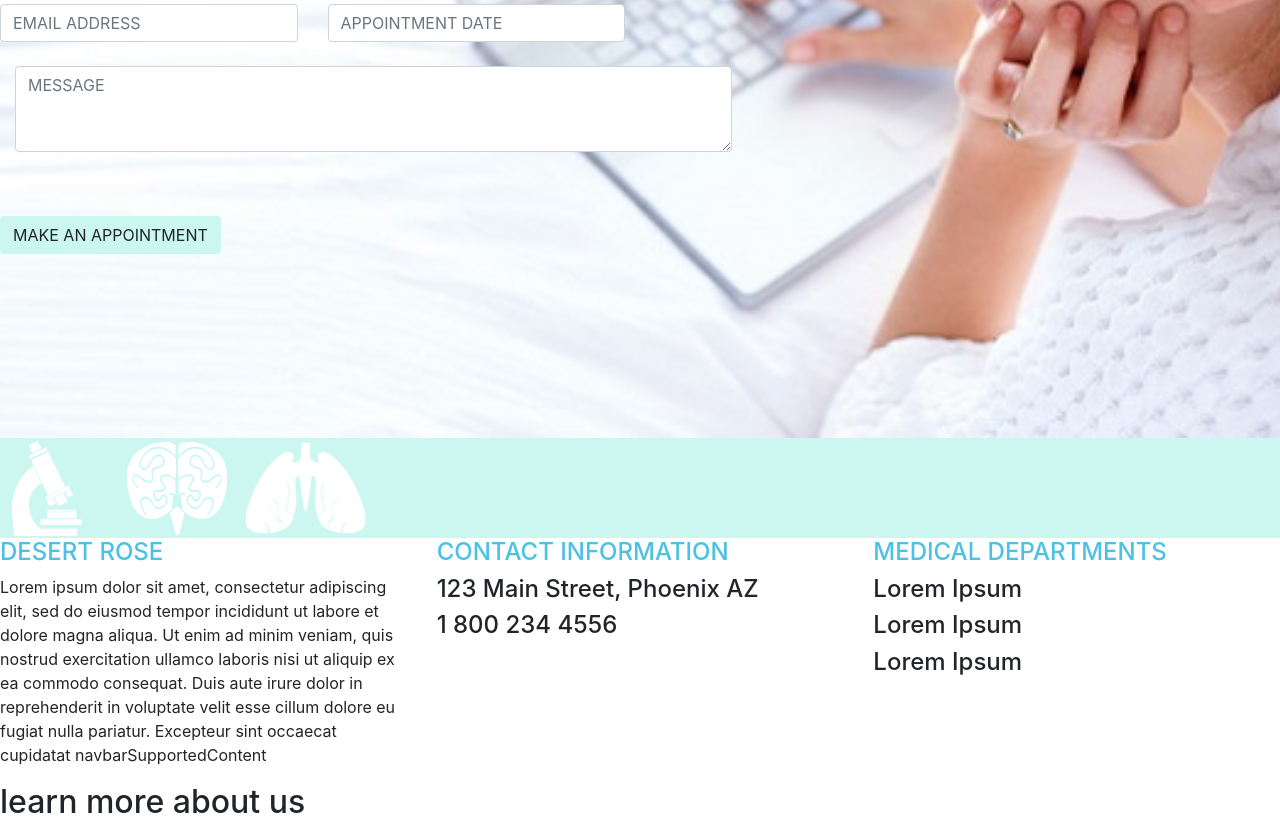
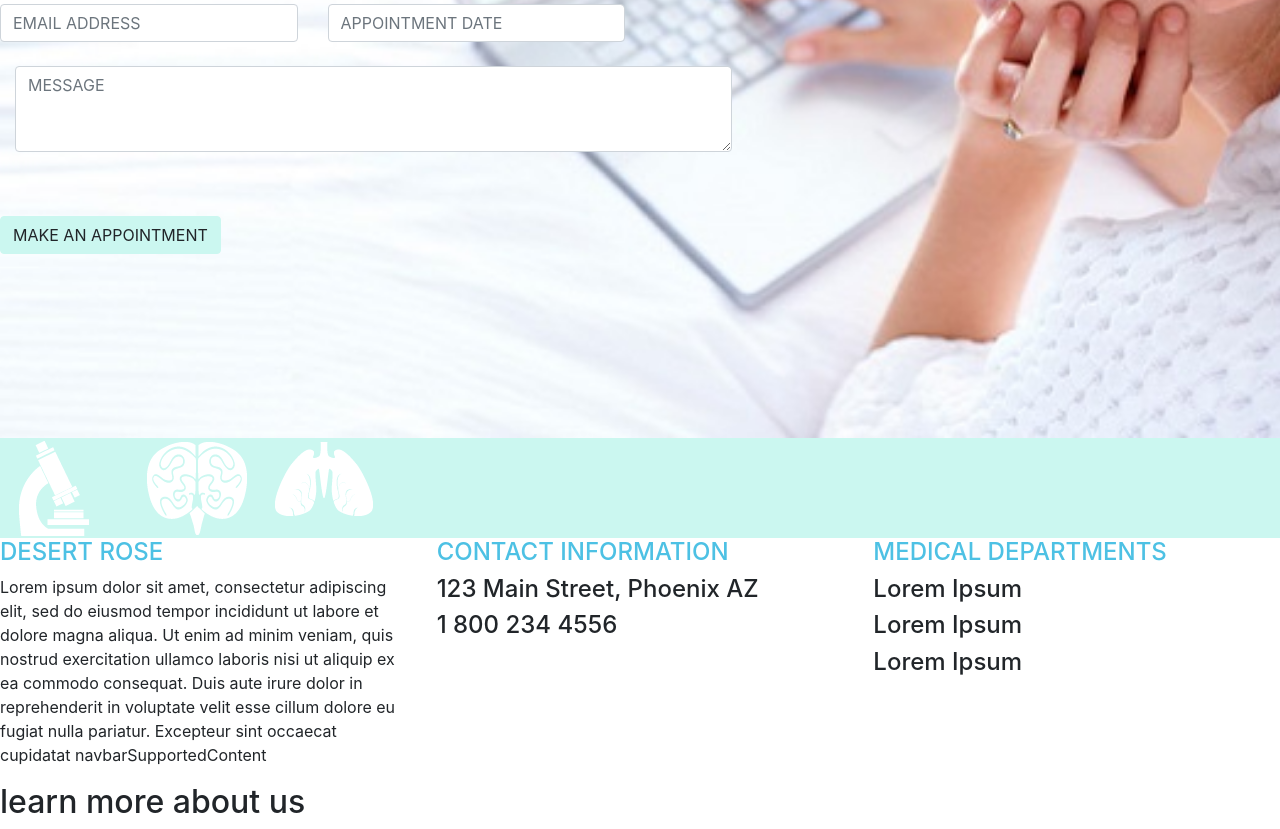
Before and after one commit to leonredman/Desert_repo, a website: page src/index.html in a window 1280 px wide. Shown: the part 4228-5057 px from the top of the page. Drawn offline with Linux system fonts and the light colour scheme.

Commit message:
project update

```diff
--- a/src/index.html
+++ b/src/index.html
@@ -293,23 +293,23 @@
     </div>
   </div>
 
-        <div class="d-lg-flex justify-content-between bg-primary">
-          <div class="row">
-            <div class="col-4 d-flex justify-content-center">
+        <div class="d-flex justify-content-between bg-primary">
+          <div class="row-footer-banner d-flex justify-content-around">
+            <div class="col-4">
               <img src="/assets/images/biology.png">
             </div>
 
-              <div class="col-4 d-flex justify-content-center">
+              <div class="col-4">
                 <img src="/assets/images/neurology.png">
               </div>
 
-                <div class="col-4 d-flex justify-content-center">
+                <div class="col-4">
                   <img src="/assets/images/pulmonary.png">
                 </div>
           </div>
         </div>
 
-        <div class="row">
+        <div class="row d-md-flex">
           <div class="col-4">
             <h4 class="contact">DESERT ROSE</h4>
               <p> Lorem ipsum dolor sit amet, consectetur adipiscing elit, sed do
```
Also changed, not shown: 2 other files.
